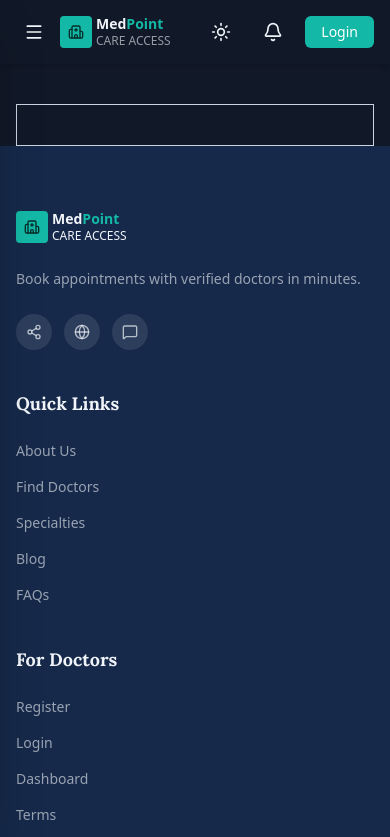
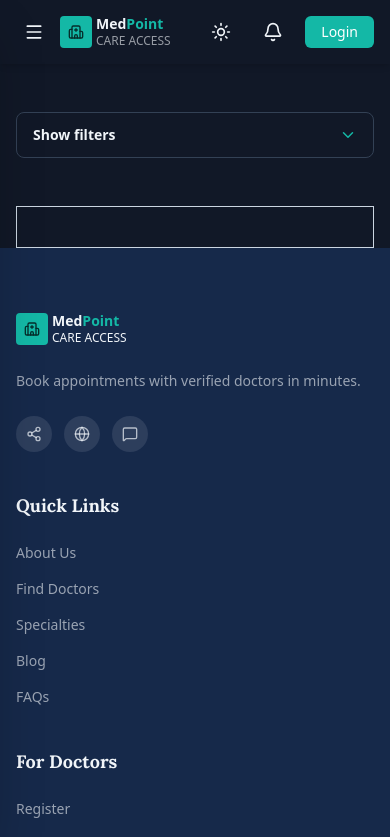
Before and after one commit to Sultanmia22/MedPoint-Client, a Next.js app: page /doctors in a window 390 px wide. Shown: the top 837 px of the page. Built offline with nearby package versions, Linux system fonts and the light colour scheme; no server answers.

Commit message:
feat: added filter doctor section responsive version

```diff
--- a/src/Components/Public/FindDoctors/FilterDoctor/FilterDoctor.tsx
+++ b/src/Components/Public/FindDoctors/FilterDoctor/FilterDoctor.tsx
@@ -1,5 +1,5 @@
 import React from "react";
-import { Funnel, Search, Star } from "lucide-react";
+import { Funnel, Search } from "lucide-react";
 import SpecialtyFilter from "./SpecialtyFilter";
 import ExperienceFilter from "./Experience";
 import LocationFilter from "./LocationFilter";
@@ -11,7 +11,7 @@ import SortFilter from "./SortFilter";
 
 const FilterSection = () => {
   return (
-    <div className="bg-base-100 border border-base-300 shadow-sm rounded-2xl p-6 flex flex-col gap-6 max-h-[calc(100vh-6rem)] overflow-y-auto overscroll-contain custom-scrollbar">
+    <div className="bg-base-100 border border-base-300 shadow-sm rounded-2xl p-6 flex flex-col gap-6 lg:max-h-[calc(100dvh-6rem)] lg:overflow-y-auto lg:overscroll-contain lg:custom-scrollbar">
       {/* Header */}
       <div className="flex items-center justify-between">
         <div className="flex items-center gap-2">
@@ -41,7 +41,7 @@ const FilterSection = () => {
       <LocationFilter />
 
       {/* Gender */}
-     <GenderFilter />
+      <GenderFilter />
 
       {/* Availability */}
       <Availability />
--- /dev/null
+++ b/src/Components/Public/FindDoctors/FilterDoctor/MobileFilterToggle.tsx
@@ -0,0 +1,37 @@
+"use client";
+
+import React, { useState } from "react";
+import { ChevronDown } from "lucide-react";
+
+const MobileFilterToggle = ({ children }: { children: React.ReactNode }) => {
+  const [isFilterOpen, setIsFilterOpen] = useState(false);
+
+  return (
+    <>
+      <div className="sticky top-0 z-30 col-span-full bg-base-100 py-2 lg:hidden">
+        <button
+          type="button"
+          aria-expanded={isFilterOpen}
+          aria-controls="doctor-filters"
+          onClick={() => setIsFilterOpen((isOpen) => !isOpen)}
+          className="mb-4 flex w-full items-center justify-between rounded-lg border border-base-300 bg-base-100 px-4 py-3 text-sm font-semibold text-base-content"
+        >
+          {isFilterOpen ? "Hide filters" : "Show filters"}
+          <ChevronDown
+            size={18}
+            className={`text-primary transition-transform ${isFilterOpen ? "rotate-180" : ""}`}
+          />
+        </button>
+      </div>
+
+      <aside
+        id="doctor-filters"
+        className={`${isFilterOpen ? "block" : "hidden"} lg:col-span-3 lg:block lg:sticky lg:top-24 lg:self-start`}
+      >
+        {children}
+      </aside>
+    </>
+  );
+};
+
+export default MobileFilterToggle;
--- a/src/Components/Public/FindDoctors/FilterDoctor/SpecialtyFilter.tsx
+++ b/src/Components/Public/FindDoctors/FilterDoctor/SpecialtyFilter.tsx
@@ -46,7 +46,7 @@ const SpecialtyFilter = () => {
       <p className="text-sm font-bold text-base-content">Specialty</p>
 
       {/* ===== Checkbox List (map) ===== */}
-      <div className="flex flex-col gap-2.5 mt-2.5">
+      <div className="mt-2.5 grid grid-cols-2 gap-x-3 gap-y-2.5 lg:grid-cols-1">
         {visibleSpecialties.map((specialty) => (
           <label
             key={specialty.id}
--- a/src/app/(mainLayout)/(public)/doctors/page.tsx
+++ b/src/app/(mainLayout)/(public)/doctors/page.tsx
@@ -1,17 +1,17 @@
-import React from "react";
 import FilterDoctor from "@/Components/Public/FindDoctors/FilterDoctor/FilterDoctor";
+import MobileFilterToggle from "@/Components/Public/FindDoctors/FilterDoctor/MobileFilterToggle";
 
 const FindDoctors = () => {
   return (
     <div className="w-full pt-10">
-      <div className="grid grid-cols-1 lg:grid-cols-12 gap-6">
+      <div className="grid grid-cols-1 gap-6 lg:grid-cols-12">
         {/* Filter Sidebar */}
-        <aside className=" hidden lg:block lg:col-span-3 lg:sticky lg:top-24 lg:self-start">
+        <MobileFilterToggle>
           <FilterDoctor />
-        </aside>
+        </MobileFilterToggle>
 
         {/* Doctor List */}
-        <section className="lg:col-span-9 border border-secondary p-5">
+        <section className="border border-secondary p-5 lg:col-span-9">
           {/* Doctor cards go here */}
         </section>
       </div>
```
